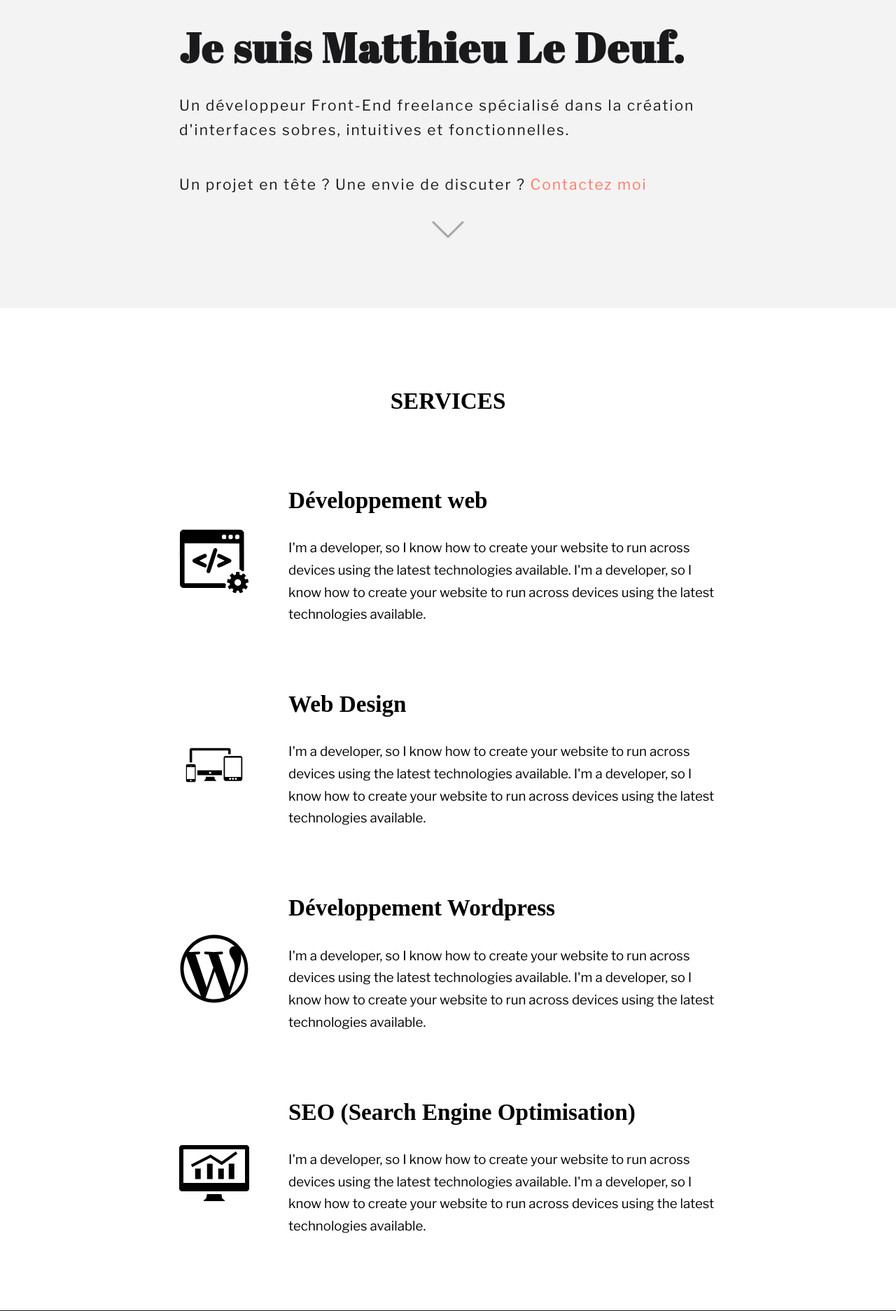
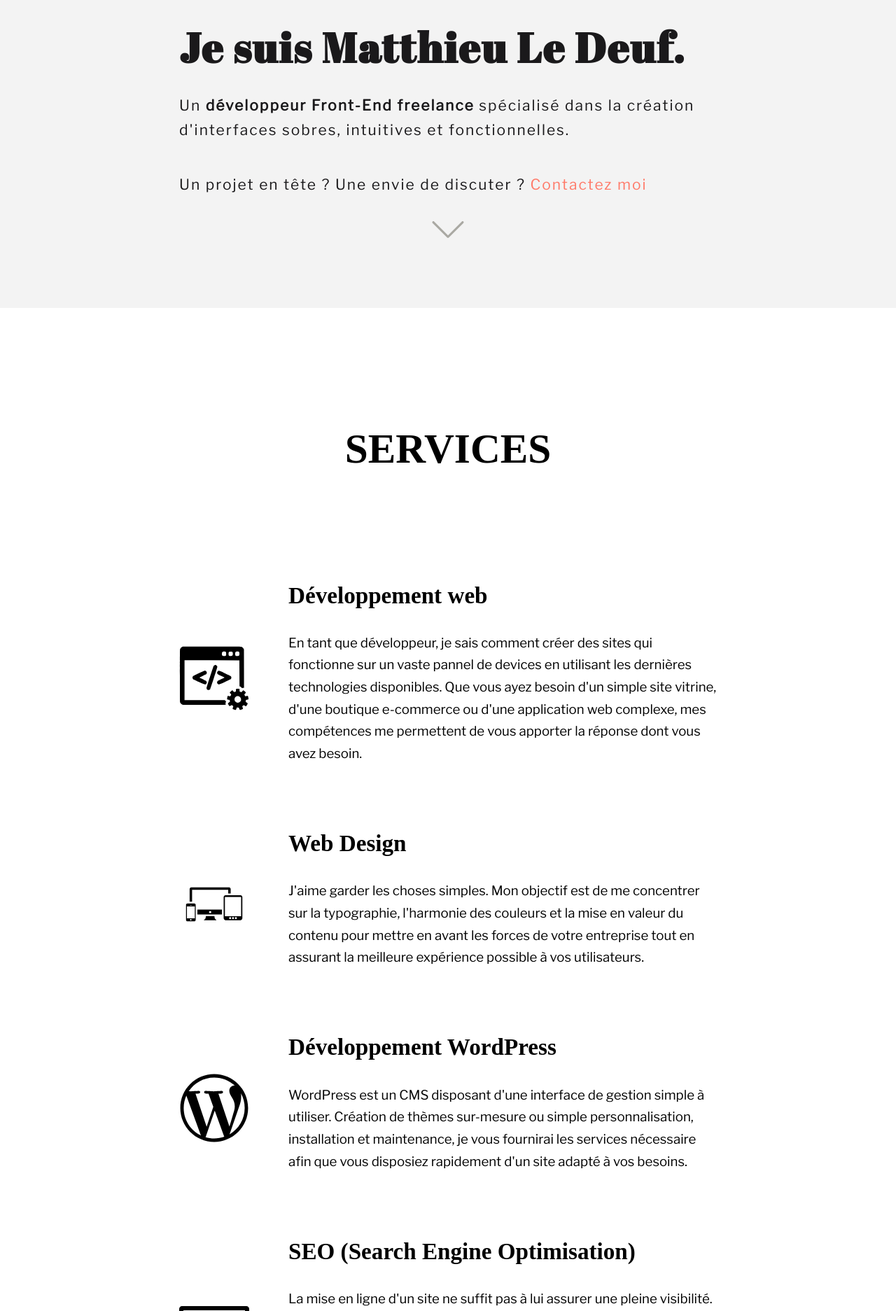
Before and after one commit to MattLdwig/my-portfolio, a React (Create React App) app: page / in a window 1280 px wide. Shown: the part 360-2233 px from the top of the page at 70% size. Built offline with nearby package versions, Linux system fonts and the light colour scheme.

Commit message:
feat($core): - Section Services - Section About - Section Footer -- Placeholder replacement

```diff
--- a/src/App.css
+++ b/src/App.css
@@ -65,7 +65,8 @@ h4 {
   font-family: adobe-garamond-pro, serif;
 }
 
-h1 {
+h1,
+.header--hello {
   font-size: 6.854em;
 }
 
@@ -82,6 +83,12 @@ p {
   font-family: 'Libre Franklin', sans-serif;
   line-height: 1.7;
 }
+
+a {
+  color: var(--black);
+  text-decoration: none;
+}
+
 
 @media screen and (max-width: 950px) {
   h1 {
--- a/src/App.js
+++ b/src/App.js
@@ -6,10 +6,10 @@ import posed, { PoseGroup } from 'react-pose';
 
 
 import Home from './Components/Home'
+import SelectedWork from './Components/SelectedWork'
+import Services from './Components/Services'
 import About from './Components/About'
-import Services from './Components/Services'
-
-import SelectedWork from './Components/SelectedWork'
+import Footer from './Components/Footer'
 
 import './App.css';
 
@@ -21,6 +21,7 @@ import './App.css';
           <Services />
           <SelectedWork />
           <About />
+          <Footer />
         </div>
       )
     }
--- a/src/Components/About.css
+++ b/src/Components/About.css
@@ -1,10 +1,10 @@
 .page {
     background: #FFF;
-    display: grid;
+    display: flex;
     align-items: center;
     color: var(--black);
     padding: 3.5em 0;
-    height: 100vh;
+    min-height: 100vh;
     justify-content: center;
 }
 
@@ -15,6 +15,8 @@
 
 .align-center {
     grid-column: 2;
+    display: flex;
+    flex-direction: column;
 }
 
 .about--welcome,
@@ -22,9 +24,34 @@
     font-size: 1.563em;
 }
 
+.light--gray {
+    color: var(--lighterGray);
+}
+
 .about--call {
     font-family: 'Libre Franklin';
     font-size: 1.563em;
     color: var(--accent);
     font-weight: 400;
+    font-size: 2em;
+    text-align: center;
+    padding: 1.5em 0 0 0;
 }
+
+.about--btn {
+    padding: 0.5em 2em;
+    border: none;
+    font-size: 1.5em;
+    text-transform: uppercase;
+    background: var(--accent);
+    color: #FFF;
+    margin: 0 auto;
+    align-self: center;
+}
+
+.about--btn:hover {
+    box-shadow: 0 20px 80px 0 rgba(0,0,0,.45);
+    cursor: pointer;
+    background: #FFF;
+    color: var(--accent);
+}
--- a/src/Components/About.js
+++ b/src/Components/About.js
@@ -11,18 +11,18 @@ function About() {
       <div className="align-center">
       <h1 className="about--title">About me.</h1>
         <p className="about--welcome">
-          Je suis Matthieu Le Deuf, un <span className="accent--color">développeur web Freelance</span> de 31 ans.</p>
+          Je suis Matthieu Le Deuf, un <span className="light--gray">développeur web Freelance</span> de 31 ans.</p>
         <p className="about--welcome">
           Spécialisé dans le devéloppement Front-end, j'ai également une passion dévorante pour le design
           et tout ce qui s'y rapporte. J'aime résoudre des problèmes avec élégance, créer des interfaces
           sobres et respectueuse de l'utilisateur et développer des expériences riches et interractives.</p>
           <h3 className="about--call">Je suis actuellement disponible pour du travail freelance.</h3>
-        <p>
+        <p className="about--welcome">
           Si vous avez un projet que vous aimeriez démarrer, que vous pensez que
           je pourrais vous aider à sa réalisation, ou que vous avez simplement envie
           de me dire bonjour, contacter moi.
         </p>
-        <button>Contacter moi</button>
+        <button className="about--btn">Contacter moi</button>
       </div>
 
       </section>
--- /dev/null
+++ b/src/Components/Footer.css
@@ -0,0 +1,27 @@
+footer {
+    display: flex;
+    flex-direction: column;
+    align-items: center;
+    justify-content: center;
+    width: 100vw;
+    padding: 2em 0;
+}
+
+.footer--social {
+    padding: 1em 0;
+}
+
+.footer--item {
+    font-size: 1.5em;
+    color: var(--accent);
+    font-family: 'Libre Franklin', sans-serif;
+    margin: 0 1em;
+}
+
+.footer--item:hover {
+    color: var(--black);
+}
+
+.footer--copy {
+    color: var(--lighterGray)
+}
--- a/src/Components/Footer.js
+++ b/src/Components/Footer.js
@@ -1,15 +1,16 @@
 import React from 'react'
 import { Link } from 'react-router-dom'
 
+import './Footer.css'
 
 function Footer() {
   return (
     <footer>
-    <div class="footer--social">
-        <a href="#">github</a>
-        <a href="#">twitter</a>
-    </div>
-    <p className="footer--copy">©2019 Matthieu Le Deuf. All rights reserved.</p>
+      <div className="footer--social">
+          <a href="#" className="footer--item">github</a>
+          <a href="#" className="footer--item">twitter</a>
+      </div>
+      <p className="footer--copy">©2019 Matthieu Le Deuf. All rights reserved.</p>
     </footer>
   )
 }
--- a/src/Components/Hero.js
+++ b/src/Components/Hero.js
@@ -13,14 +13,14 @@ class Hero extends React.Component {
     return (
       <section className="header--main">
         <div className="header--welcome">
-          <span className="header--hello-animate"></span><h1 className="header--hello">Hello <span className="accent--color dot-animated">.</span></h1>
+          <span className="header--hello">Hello <span className="accent--color dot-animated">.</span></span>
         </div>
         <div className="header--name">
           <span className="header--name-animate"></span><h2 className="header--hello-name">Je suis Matthieu Le Deuf.</h2>
         </div>
         <div className="header--pres">
           <span className="header--pres-animate"></span>
-          <p>Un développeur Front-End freelance spécialisé dans la création d'interfaces sobres,
+          <p>Un <h1 className="header--seo-title">développeur Front-End freelance</h1> spécialisé dans la création d'interfaces sobres,
           intuitives et fonctionnelles.</p>
         </div>
         <div className="header--contact">
--- a/src/Components/Home.css
+++ b/src/Components/Home.css
@@ -43,6 +43,10 @@
     display: inline-block;
 }
 
+.header--seo-title {
+    display: inline;
+}
+
 .header--hello,
 .header--hello-name {
     font-family: 'Abril Fatface', cursive;
@@ -82,6 +86,11 @@
     font-size: 1.5em;
 }
 
+.header--seo-title {
+    font-size: 1em;
+    font-family: 'Libre Franklin', sans-serif;
+}
+
 .cls-1 {
     fill: var(--black);
 }
--- a/src/Components/Services.css
+++ b/src/Components/Services.css
@@ -14,7 +14,6 @@ h3 {
     grid-column: 1 / -1;
     text-align: center;
     padding: 0;
-    font-size: 2.369em;
     margin: 2em 0;
 }
 
--- a/src/Components/Services.js
+++ b/src/Components/Services.js
@@ -17,8 +17,9 @@ class Services extends React.Component {
             <div className="service--desc-container">
             <h3 className="service--title">Développement web</h3>
             <p className="service--desc">
-                I'm a developer, so I know how to create your website to run across devices using the latest technologies available.
-                I'm a developer, so I know how to create your website to run across devices using the latest technologies available.
+               En tant que développeur, je sais comment créer des sites qui fonctionne sur un vaste pannel de devices en utilisant les
+               dernières technologies disponibles. Que vous ayez besoin d'un simple site vitrine, d'une boutique e-commerce ou d'une application
+               web complexe, mes compétences me permettent de vous apporter la réponse dont vous avez besoin.
             </p>
             </div>
         </div>
@@ -27,18 +28,19 @@ class Services extends React.Component {
             <div className="service--desc-container">
             <h3 className="service--title">Web Design</h3>
             <p className="service--desc">
-                I'm a developer, so I know how to create your website to run across devices using the latest technologies available.
-                I'm a developer, so I know how to create your website to run across devices using the latest technologies available.
+               J'aime garder les choses simples. Mon objectif est de me concentrer sur la typographie, l'harmonie des couleurs et la mise
+               en valeur du contenu pour mettre en avant les forces de votre entreprise tout en assurant la meilleure expérience possible à vos utilisateurs.
             </p>
             </div>
         </div>
         <div className="service--wordpress">
             <div className="service--image wordpress"><Wordpress /></div>
             <div className="service--desc-container">
-            <h3 className="service--title">Développement Wordpress</h3>
+            <h3 className="service--title">Développement WordPress</h3>
             <p className="service--desc">
-                I'm a developer, so I know how to create your website to run across devices using the latest technologies available.
-                I'm a developer, so I know how to create your website to run across devices using the latest technologies available.
+                WordPress est un CMS disposant d'une interface de gestion simple à utiliser. Création de thèmes sur-mesure ou simple personnalisation,
+                installation et maintenance, je vous fournirai les services nécessaire afin que vous disposiez rapidement d'un site adapté à
+                vos besoins.
             </p>
             </div>
         </div>
@@ -47,8 +49,9 @@ class Services extends React.Component {
             <div className="service--desc-container">
             <h3 className="service--title">SEO (Search Engine Optimisation)</h3>
             <p className="service--desc">
-                I'm a developer, so I know how to create your website to run across devices using the latest technologies available.
-                I'm a developer, so I know how to create your website to run across devices using the latest technologies available.
+                La mise en ligne d'un site ne suffit pas à lui assurer une pleine visibilité. Pour maximiser le nombre de visiteurs qu'il reçoit,
+                il est essentiel de se concentrer sur l'optimisation de chacun de ses aspects. Le placement et la densité des mots-clé, l'optimisation
+                des meta-descriptions ou la réduction du poid des images sont quelques un des facteurs déterminant qui déterminent votre niveau de visibilité.
             </p>
             </div>
         </div>
```
